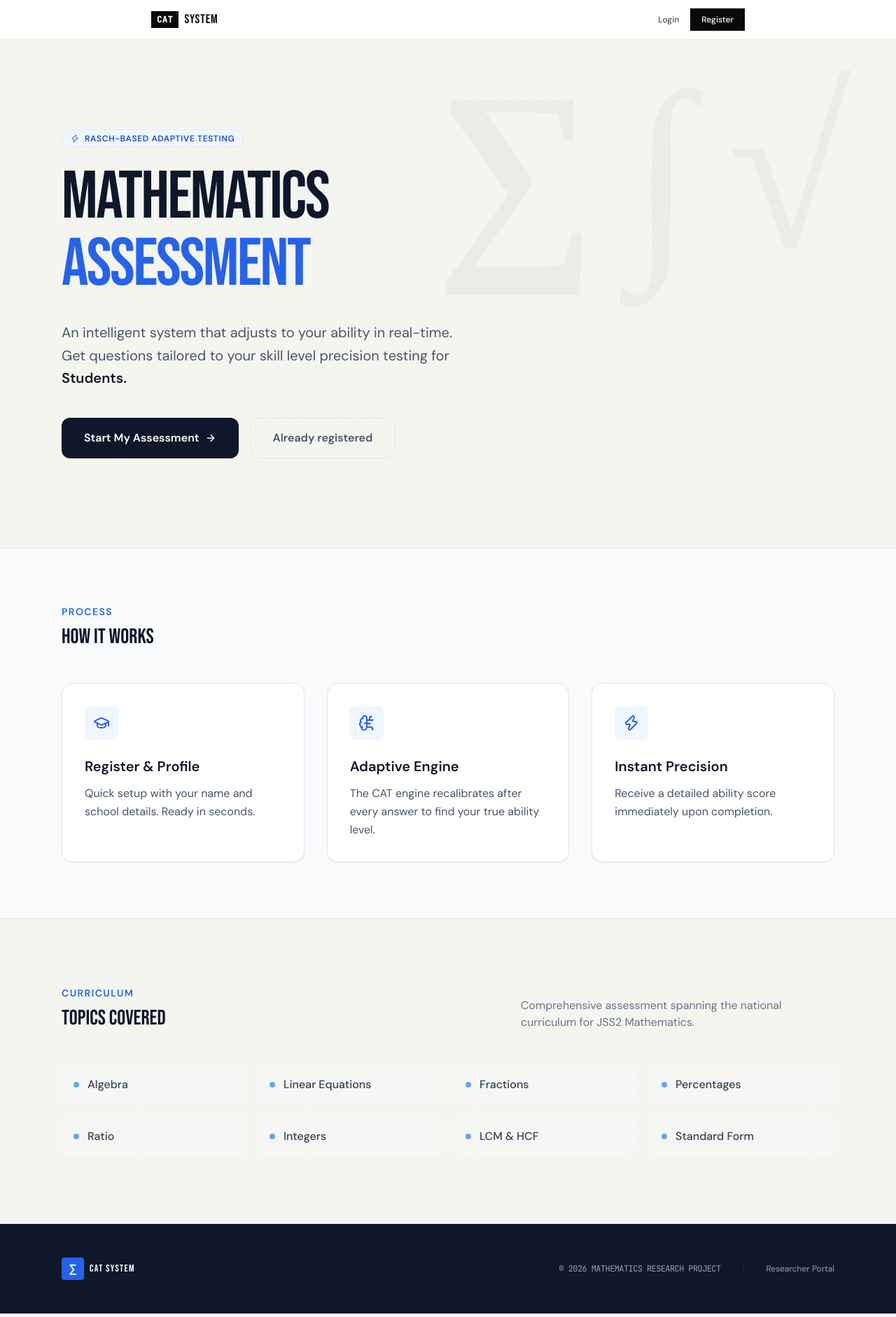
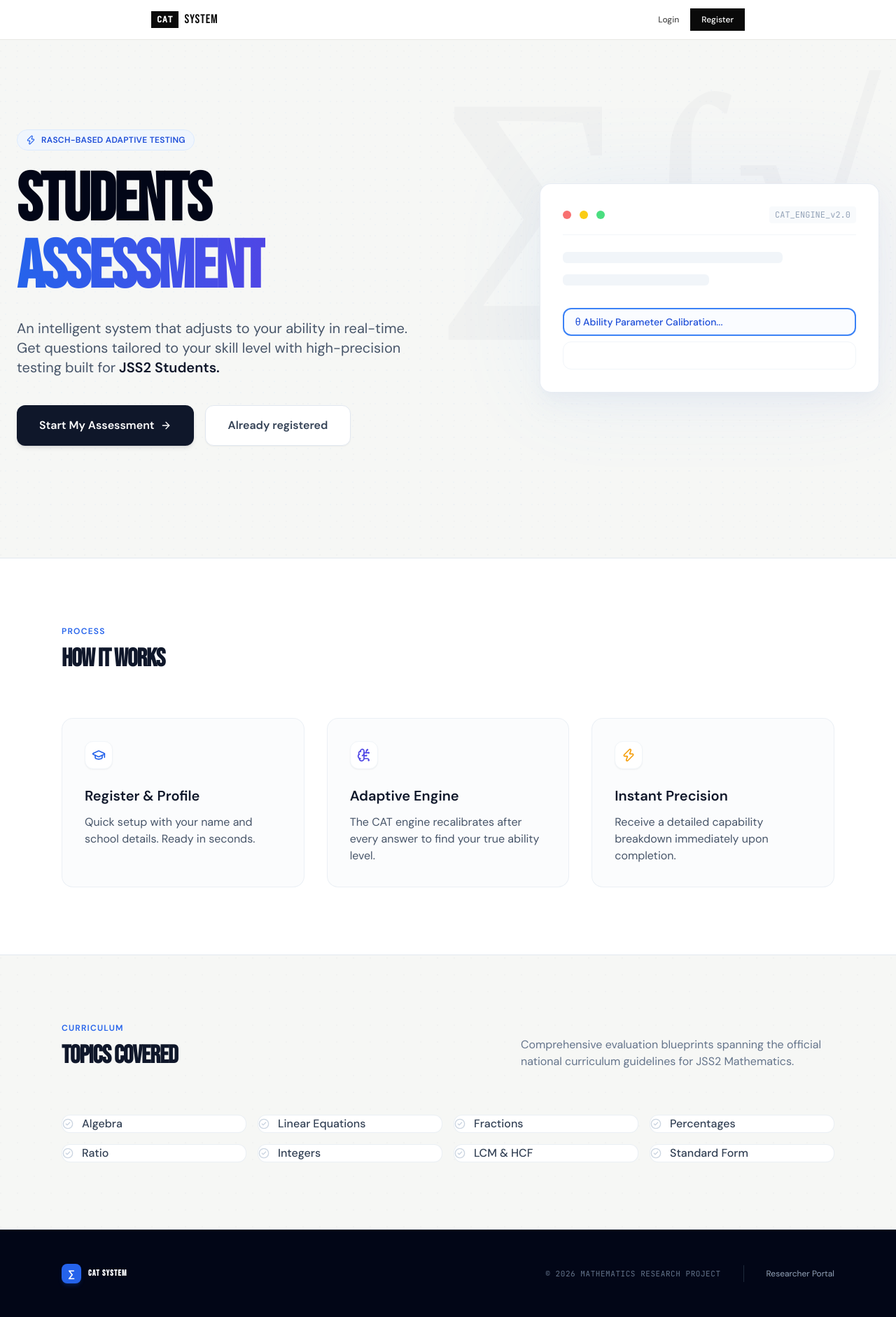
Before and after one commit to james841/Adaptive-Test-, a React (Vite) app: page / in a window 1280 px wide. Shown: the whole page at 70% size. Built offline with nearby package versions, Linux system fonts and the light colour scheme; the HTML template or start-up script is replaced by a standard one.

Commit message:
changes made

```diff
--- a/src/pages/student/LandingPage.tsx
+++ b/src/pages/student/LandingPage.tsx
@@ -2,87 +2,121 @@ import { Link } from 'react-router-dom'
 import { StudentNav } from '@/components/StudentNav'
 import { PageShell } from '@/components/ui'
 import { useStudentAuth } from '@/context/StudentAuthContext'
-import { ArrowRight, BookOpen, BrainCircuit, Zap, GraduationCap } from 'lucide-react'
+import { ArrowRight, BookOpen, BrainCircuit, Zap, GraduationCap, CheckCircle2 } from 'lucide-react'
 
 export default function LandingPage() {
   const { student } = useStudentAuth()
   const primaryLink = student ? '/instructions' : '/register'
 
   return (
-    <PageShell>
+    <PageShell className="min-h-screen bg-slate-50/50 flex flex-col selection:bg-blue-500/10 selection:text-blue-600">
       <StudentNav />
 
       <main className="flex-1 overflow-hidden">
         {/* Hero Section */}
-        <section className="relative max-w-6xl mx-auto px-6 py-20 md:py-32">
-          {/* Subtle Background Math Pattern */}
-          <div className="absolute top-10 right-0 -z-10 opacity-[0.03] select-none pointer-events-none">
-            <h1 className="text-[20rem] font-display font-bold leading-none">
+        <section className="relative max-w-7xl mx-auto px-6 pt-16 pb-24 md:pt-32 md:pb-40">
+          {/* Subtle Dynamic Background Grid / Pattern */}
+          <div className="absolute inset-0 -z-10 bg-[radial-gradient(#e2e8f0_1px,transparent_1px)] [background-size:16px_16px] opacity-60" />
+          <div className="absolute top-10 right-10 -z-10 opacity-[0.04] select-none pointer-events-none hidden lg:block">
+            <h1 className="text-[24rem] font-display font-black leading-none tracking-tighter">
               ∑ ∫ √
             </h1>
           </div>
 
-          <div className="animate-fade-up max-w-3xl">
-            <div className="inline-flex items-center gap-2 px-3 py-1 rounded-full bg-blue-50 border border-blue-100 text-blue-700 text-xs font-bold tracking-wider uppercase mb-6">
-              <Zap className="w-3 h-3" />
+          <div className="grid grid-cols-1 lg:grid-cols-12 gap-12 items-center">
+            <div className="animate-fade-up lg:col-span-7 max-w-3xl">
+              <div className="inline-flex items-center gap-2 px-3 py-1.5 rounded-full bg-blue-50/80 border border-blue-100 text-blue-700 text-xs font-semibold tracking-wide uppercase mb-6 backdrop-blur-sm">
+                <Zap className="w-3.5 h-3.5 text-blue-600" />
                 Rasch-Based Adaptive Testing
               </div>
 
-            <h1 className="font-display text-6xl md:text-8xl tracking-tight text-slate-900 leading-[0.9] mb-8">
-              MATHEMATICS<br />
-              <span className="text-blue-600">ASSESSMENT</span>
+              <h1 className="font-display text-5xl md:text-7xl lg:text-8xl font-extrabold tracking-tight text-slate-950 leading-[0.95] mb-6">
+                STUDENTS<br />
+                <span className="bg-gradient-to-r bg-clip-text text-transparent from-blue-600 to-indigo-600">ASSESSMENT</span>
               </h1>
 
-            <p className="text-slate-600 text-xl max-w-xl leading-relaxed mb-10">
+              <p className="text-slate-600 text-lg md:text-xl max-w-xl leading-relaxed mb-10">
                 An intelligent system that adjusts to your ability in real-time.
-              Get questions tailored to your skill level precision testing for
-              <span className="text-slate-900 font-semibold"> Students.</span>
+                Get questions tailored to your skill level with high-precision testing built for
+                <span className="text-slate-900 font-semibold"> JSS2 Students.</span>
               </p>
 
               <div className="flex flex-col sm:flex-row gap-4">
-              <Link to={primaryLink} className="group flex items-center justify-center gap-2 bg-slate-900 text-white px-8 py-4 rounded-xl font-bold transition-all hover:bg-blue-600 hover:shadow-lg hover:shadow-blue-200">
+                <Link
+                  to={primaryLink}
+                  className="group flex items-center justify-center gap-2 bg-slate-900 text-white px-8 py-4 rounded-xl font-semibold shadow-md shadow-slate-900/10 transition-all duration-200 hover:bg-blue-600 hover:shadow-lg hover:shadow-blue-500/20 active:scale-[0.98]"
+                >
                   {student ? 'Continue Assessment' : 'Start My Assessment'}
-                <ArrowRight className="w-4 h-4 group-hover:translate-x-1 transition-transform" />
+                  <ArrowRight className="w-4 h-4 group-hover:translate-x-1 transition-transform duration-200" />
                 </Link>
-              <Link to="/login" className="flex items-center justify-center px-8 py-4 rounded-xl font-bold text-slate-600 border border-slate-200 hover:bg-slate-50 transition-colors">
+                <Link
+                  to="/login"
+                  className="flex items-center justify-center px-8 py-4 rounded-xl font-semibold text-slate-700 border border-slate-200 bg-white shadow-sm hover:bg-slate-50 hover:border-slate-300 transition-all duration-200 active:scale-[0.98]"
+                >
                   Already registered
                 </Link>
+              </div>
+            </div>
+
+            {/* Decorative Floating Preview Widget */}
+            <div className="hidden lg:block lg:col-span-5 relative animate-fade-up [animation-delay:200ms]">
+              <div className="absolute inset-0 bg-gradient-to-r from-blue-400 to-indigo-400 rounded-3xl blur-3xl opacity-10" />
+              <div className="relative bg-white border border-slate-200/80 p-8 rounded-2xl shadow-xl shadow-slate-200/50">
+                <div className="flex items-center justify-between mb-6 pb-4 border-b border-slate-100">
+                  <div className="flex items-center gap-3">
+                    <div className="w-3 h-3 rounded-full bg-red-400" />
+                    <div className="w-3 h-3 rounded-full bg-yellow-400" />
+                    <div className="w-3 h-3 rounded-full bg-green-400" />
+                  </div>
+                  <span className="text-xs font-mono text-slate-400 bg-slate-50 px-2 py-1 rounded">CAT_ENGINE_v2.0</span>
+                </div>
+                <div className="space-y-4">
+                  <div className="h-4 bg-slate-100 rounded-md w-3/4" />
+                  <div className="h-4 bg-slate-100 rounded-md w-1/2" />
+                  <div className="pt-4 space-y-2">
+                    <div className="h-10 border-2 border-blue-500 bg-blue-50/30 rounded-xl flex items-center px-4 text-sm font-medium text-blue-700">
+                      θ Ability Parameter Calibration...
+                    </div>
+                    <div className="h-10 border border-slate-100 rounded-xl" />
+                  </div>
+                </div>
+              </div>
             </div>
           </div>
         </section>
 
         {/* Features / How it Works */}
-        <section className="bg-slate-50 border-y border-slate-200">
-          <div className="max-w-6xl mx-auto px-6 py-20">
-            <div className="mb-12">
-              <h2 className="text-sm font-bold text-blue-600 uppercase tracking-widest mb-2">Process</h2>
-              <p className="text-3xl font-display text-slate-900">How it works</p>
+        <section className="bg-white border-y border-slate-200 relative">
+          <div className="max-w-6xl mx-auto px-6 py-24">
+            <div className="mb-16 text-center md:text-left">
+              <h2 className="text-xs font-bold text-blue-600 uppercase tracking-widest mb-3">Process</h2>
+              <p className="text-3xl md:text-4xl font-display font-bold text-slate-900 tracking-tight">How it works</p>
             </div>
 
             <div className="grid grid-cols-1 md:grid-cols-3 gap-8">
               {[
                 {
-                  icon: <GraduationCap className="w-6 h-6 text-blue-600" />,
+                  icon: <GraduationCap className="w-5 h-5 text-blue-600" />,
                   title: 'Register & Profile',
                   body: 'Quick setup with your name and school details. Ready in seconds.',
                 },
                 {
-                  icon: <BrainCircuit className="w-6 h-6 text-blue-600" />,
+                  icon: <BrainCircuit className="w-5 h-5 text-indigo-600" />,
                   title: 'Adaptive Engine',
                   body: 'The CAT engine recalibrates after every answer to find your true ability level.',
                 },
                 {
-                  icon: <Zap className="w-6 h-6 text-blue-600" />,
+                  icon: <Zap className="w-5 h-5 text-amber-500" />,
                   title: 'Instant Precision',
-                  body: 'Receive a detailed ability score immediately upon completion.',
+                  body: 'Receive a detailed capability breakdown immediately upon completion.',
                 },
               ].map((item, i) => (
-                <div key={i} className="bg-white p-8 rounded-2xl border border-slate-200 shadow-sm hover:shadow-md transition-shadow">
-                  <div className="w-12 h-12 bg-blue-50 rounded-lg flex items-center justify-center mb-6">
+                <div key={i} className="group relative bg-slate-50/50 p-8 rounded-2xl border border-slate-200/60 transition-all duration-300 hover:bg-white hover:border-slate-200 hover:shadow-xl hover:shadow-slate-200/40 hover:-translate-y-1">
+                  <div className="w-10 h-10 bg-white rounded-xl flex items-center justify-center mb-6 shadow-sm border border-slate-100 group-hover:scale-110 transition-transform duration-200">
                     {item.icon}
                   </div>
                   <h3 className="text-xl font-bold text-slate-900 mb-3">{item.title}</h3>
-                  <p className="text-slate-600 leading-relaxed">{item.body}</p>
+                  <p className="text-slate-600 leading-relaxed text-sm md:text-base">{item.body}</p>
                 </div>
               ))}
             </div>
@@ -91,40 +125,41 @@ export default function LandingPage() {
 
         {/* Topics Section */}
         <section className="max-w-6xl mx-auto px-6 py-24">
-          <div className="flex flex-col md:flex-row md:items-end justify-between mb-12 gap-6">
-            <div>
-              <h2 className="text-sm font-bold text-blue-600 uppercase tracking-widest mb-2">Curriculum</h2>
-              <p className="text-3xl font-display text-slate-900">Topics covered</p>
+          <div className="flex flex-col md:flex-row md:items-end justify-between mb-16 gap-6">
+            <div className="text-center md:text-left">
+              <h2 className="text-xs font-bold text-blue-600 uppercase tracking-widest mb-3">Curriculum</h2>
+              <p className="text-3xl md:text-4xl font-display font-bold text-slate-900 tracking-tight">Topics Covered</p>
             </div>
-            <p className="text-slate-500 max-w-md">
-              Comprehensive assessment spanning the national curriculum for JSS2 Mathematics.
+            <p className="text-slate-500 max-w-md text-center md:text-left text-sm md:text-base">
+              Comprehensive evaluation blueprints spanning the official national curriculum guidelines for JSS2 Mathematics.
             </p>
           </div>
 
-          <div className="grid grid-cols-2 md:grid-cols-4 gap-4">
+          <div className="grid grid-cols-1 sm:grid-cols-2 md:grid-cols-4 gap-4">
             {[
-              'Algebra','Linear Equations','Fractions','Percentages',
-              'Ratio','Integers','LCM & HCF','Standard Form',
+              'Algebra', 'Linear Equations', 'Fractions', 'Percentages',
+              'Ratio', 'Integers', 'LCM & HCF', 'Standard Form',
             ].map(t => (
-              <div key={t} className="group flex items-center gap-3 border border-slate-100 bg-slate-50/50 p-4 rounded-xl transition-all hover:bg-white hover:border-blue-200 hover:shadow-sm">
-                <div className="w-2 h-2 rounded-full bg-blue-400 group-hover:scale-125 transition-transform" />
-                <span className="font-medium text-slate-700">{t}</span>
+              <div key={t} className="group flex items-center gap-3 border border-slate-200/70 bg-white p-4.5 rounded-xl transition-all duration-200 hover:border-blue-300 hover:shadow-sm hover:shadow-blue-500/5">
+                <CheckCircle2 className="w-4 h-4 text-slate-300 group-hover:text-blue-500 transition-colors duration-200 shrink-0" />
+                <span className="font-medium text-slate-700 group-hover:text-slate-900 transition-colors duration-200 text-sm md:text-base">{t}</span>
               </div>
             ))}
           </div>
         </section>
       </main>
 
-      <footer className="bg-slate-900 text-slate-400 py-12">
-        <div className="max-w-6xl mx-auto px-6 flex flex-col md:flex-row items-center justify-between gap-6">
-          <div className="flex items-center gap-2">
-            <div className="w-8 h-8 bg-blue-600 rounded flex items-center justify-center text-white font-bold">∑</div>
-            <span className="font-display text-white tracking-widest text-sm uppercase">CAT System</span>
+      {/* Footer */}
+      <footer className="bg-slate-950 text-slate-400 py-12 border-t border-slate-900">
+        <div className="max-w-6xl mx-auto px-6 flex flex-col sm:flex-row items-center justify-between gap-6">
+          <div className="flex items-center gap-2.5">
+            <div className="w-7 h-7 bg-blue-600 rounded-lg flex items-center justify-center text-white font-bold text-sm shadow-md shadow-blue-600/20">∑</div>
+            <span className="font-display font-bold text-white tracking-widest text-xs uppercase">CAT System</span>
           </div>
 
-          <div className="flex items-center gap-8">
-            <p className="text-xs font-mono uppercase tracking-tighter">© 2026 Mathematics Research Project</p>
-            <Link to="/admin/login" className="text-xs hover:text-white transition-colors border-l border-slate-800 pl-8">
+          <div className="flex flex-col sm:flex-row items-center gap-4 sm:gap-8 text-center sm:text-left">
+            <p className="text-[11px] font-mono uppercase tracking-wider text-slate-500">© 2026 Mathematics Research Project</p>
+            <Link to="/admin/login" className="text-xs hover:text-white transition-colors sm:border-l sm:border-slate-800 sm:pl-8 py-1">
               Researcher Portal
             </Link>
           </div>
```
Lines whose indentation alone changed are shown as unchanged.
